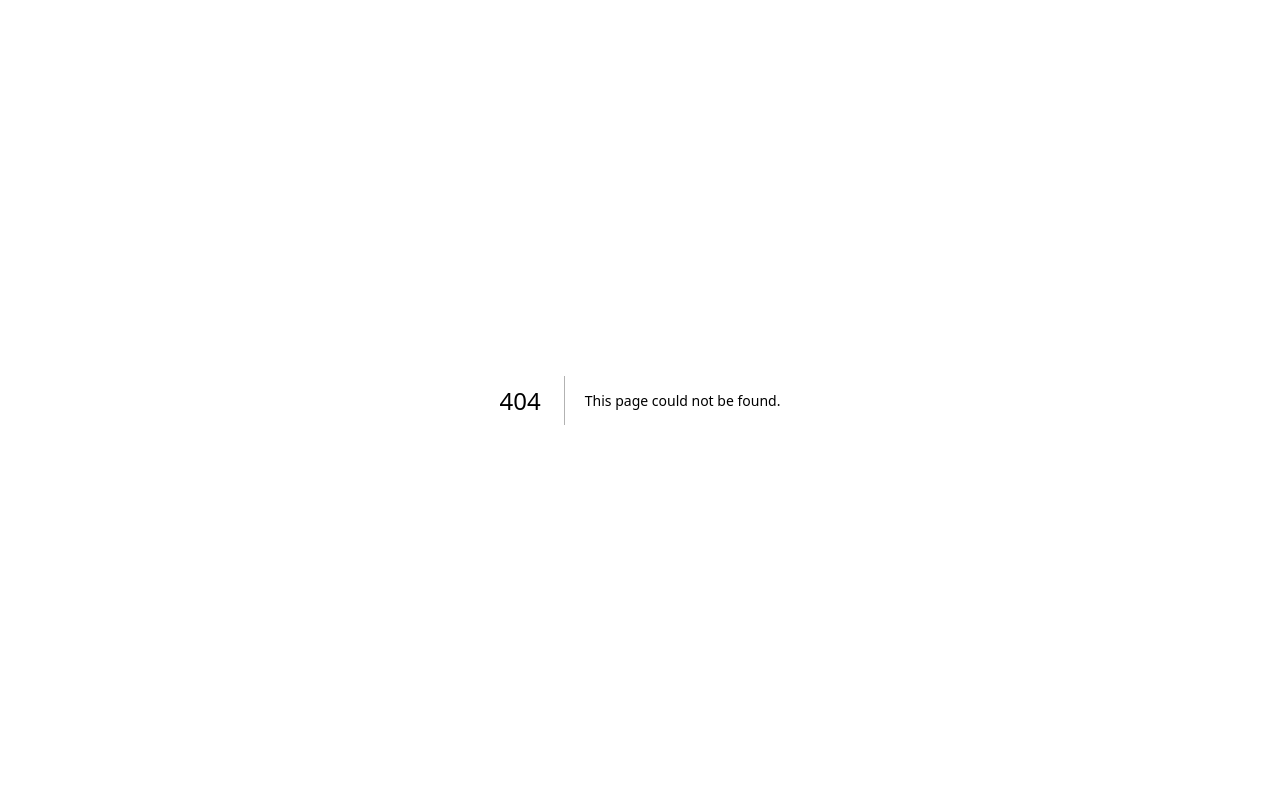
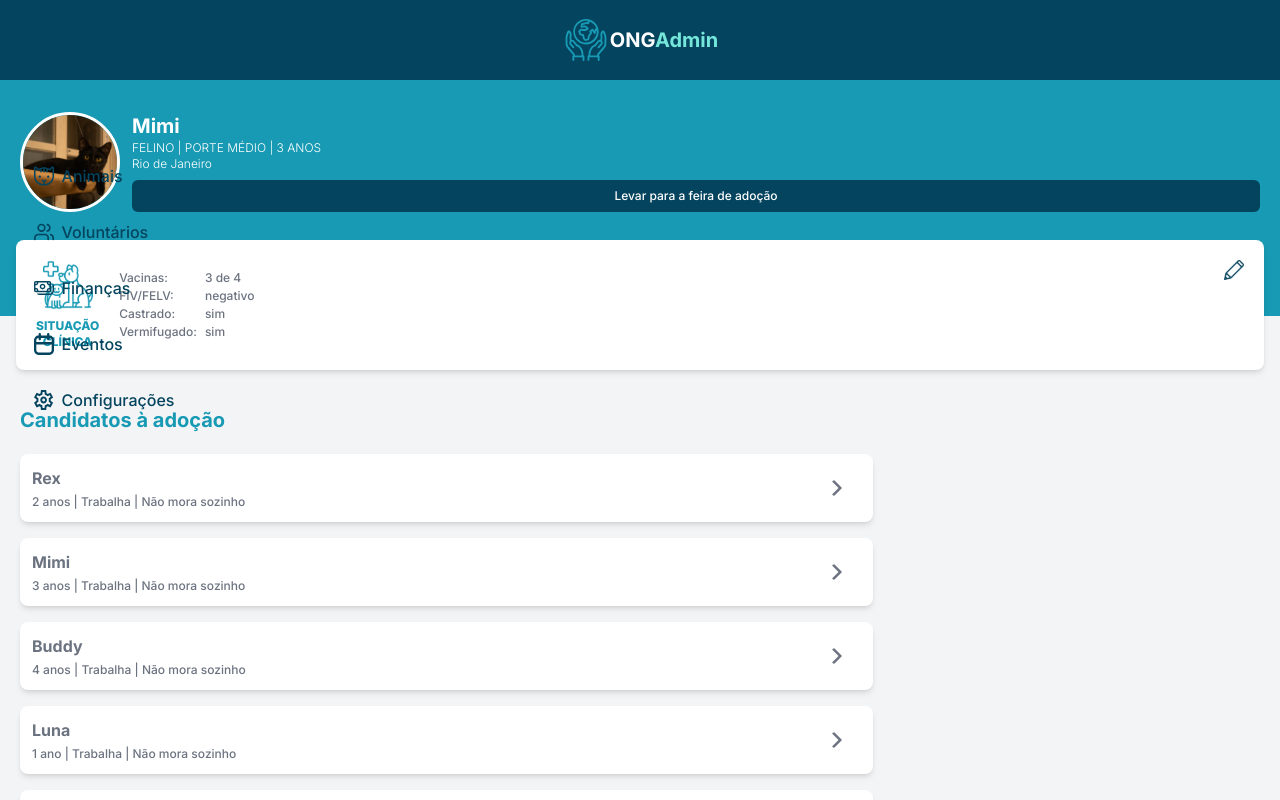
Before and after one commit to vhpadula/miauau-frontend, a Next.js app: page /animals/animal in a window 1280 px wide. Before the commit this address had no page. Shown: the top 800 px of the page. Built offline with nearby package versions, Linux system fonts and the light colour scheme.

Commit message:
create animal page

```diff
--- /dev/null
+++ b/src/app/(animalOrg)/animals/animal/page.tsx
@@ -0,0 +1,135 @@
+"use client";
+import React from "react";
+import AnimalCard from "@/components/molecules/AnimalCard";
+import Image from "next/image";
+import { AdoptionCandidateCard, Button } from "@/components";
+
+
+export default function Animal () {
+    const candidates = [
+        {
+            id: "1",
+            name: "Rex",
+            age: "2 anos",
+            livesAlone: false,
+            occupation: "Trabalha"
+        },
+        {
+            id: "2",
+            name: "Mimi",
+            age: "3 anos",
+            livesAlone: false,
+            occupation: "Trabalha"
+        },
+        {
+            id: "3",
+            name: "Buddy",
+            age: "4 anos",
+            livesAlone: false,
+            occupation: "Trabalha"
+        },
+        {
+            id: "4",
+            name: "Luna",
+            age: "1 ano",
+            livesAlone: false,
+            occupation: "Trabalha"
+        },
+        {
+            id: "5",
+            name: "Max",
+            age: "5 anos",
+            livesAlone: false,
+            occupation: "Trabalha"
+        },
+        {
+            id: "6",
+            name: "Bella",
+            age: "2 anos",
+            livesAlone: false,
+            occupation: "Trabalha"
+        },
+        {
+            id: "7",
+            name: "Charlie",
+            age: "3 anos",
+            livesAlone: false,
+            occupation: "Trabalha"
+        },
+        {
+            id: "8",
+            name: "Simba",
+            age: "4 anos",
+            livesAlone: false,
+            occupation: "Trabalha"
+        },
+    ];
+    const animal = {
+        id: "2",
+        imageSrc: "/images/cat1.png",
+        name: "Mimi",
+        species: "Felino",
+        size: "Médio",
+        age: "3 anos",
+        location: "Rio de Janeiro",
+    };
+
+    return (
+        <>
+            <div className="flex flex-col items-center pt-20">
+                <div className="bg-secondary w-full flex flex-row items-center px-5 pt-2 pb-20">
+                    <Image src={animal.imageSrc} alt="Animais" width={100} height={100} className="border-[3px] border-white rounded-full my-6"/>
+                    <div className="ml-3 flex-grow">
+                        <p className="font-bold text-white text-xl">{animal.name}</p>
+                        <p className="text-white text-xs font-light">{animal.species.toUpperCase()} | PORTE {animal.size.toUpperCase()} | {animal.age.toUpperCase()}</p>
+                        <p className="text-white text-xs font-light">{animal.location}</p>
+                        <Button
+                            label="Levar para a feira de adoção"
+                            className="text-xs w-full mt-2"
+                            variant="primary"
+                            type="submit"
+                        />
+                    </div>
+                </div>
+                <div className="px-4 w-full -m-3">
+                    <div className="flex items-start justify-between bg-white shadow-md rounded-lg -mt-16">
+                        <div className="flex items-center justify-between">
+                            <div className="flex flex-col items-center justify-center m-5">
+                                <Image src="/icons/cat-dog-vet.svg" alt="Animais" width={50} height={50}/>
+                                <p className="text-secondary font-extrabold text-xs mt-2">SITUAÇÃO</p>
+                                <p className="text-secondary font-extrabold text-xs">CLÍNICA</p>
+                            </div>
+                            <div className="grid grid-cols-2 gap-x-2 gap-y-0.5 text-gray-700 text-xs font-medium flex-grow">
+                                <p>Vacinas:</p>
+                                <p>3 de 4</p>
+
+                                <p>FIV/FELV:</p>
+                                <p>negativo</p>
+
+                                <p>Castrado:</p>
+                                <p>sim</p>
+
+                                <p>Vermifugado:</p>
+                                <p>sim</p>
+                            </div>
+                        </div>
+                    <Image src="/icons/edit-primary.svg" alt="Animais" width={20} height={20} className="m-5"/>
+                    </div>
+                </div>
+            </div>
+                <p className="text-secondary font-bold text-xl mt-12 mx-5 pb-5">Candidatos à adoção</p>
+                <div className="grid grid-cols-1 lg:w-2/3 md:w-1/2 gap-4 mx-5  max-h-screen">
+                    {candidates.map((candidate) => (
+                        <AdoptionCandidateCard
+                            key={candidate.id}
+                            id={candidate.id}
+                            name={candidate.name}
+                            occupation={candidate.occupation}
+                            livesAlone={candidate.livesAlone}
+                            age={candidate.age}
+                        />
+                    ))}
+                </div>
+        </>
+    );
+};
--- /dev/null
+++ b/src/components/molecules/AdoptionCandidateCard.tsx
@@ -0,0 +1,40 @@
+import React from "react";
+import Image from "next/image";
+type AdoptionCandidateCardProps = {
+    id: string;
+    name: string;
+    occupation: string;
+    livesAlone: boolean;
+    age: string;
+};
+
+const AdoptionCandidateCard: React.FC<AdoptionCandidateCardProps> = ({
+    id,
+    name,
+    occupation,
+    livesAlone,
+    age,
+}) => {
+    return (
+        <div
+            id={id}
+            className="flex items-center justify-between bg-white shadow-md rounded-lg w-full"
+        >
+            <div className="flex items-center ml-3 my-3">
+                <div>
+                    <p className="font-bold text-gray-700 text-base mb-1">{name}</p>
+                    <p className="text-gray-700 text-xs font-medium">{age} | {occupation} | {livesAlone ? "Mora sozinho" : "Não mora sozinho"}</p>
+                </div>
+            </div>
+            <Image
+                src="/icons/semi-right-arrow.svg"
+                alt="semi-right-arrow"
+                width={16}
+                height={16}
+                className="mr-7"
+            />
+        </div>
+    );
+};
+
+export default AdoptionCandidateCard;
--- a/src/components/molecules/index.ts
+++ b/src/components/molecules/index.ts
@@ -2,3 +2,4 @@ export { default as TitleLogo } from "./TitleLogo";
 export { default as HeaderGroup } from "./HeaderGroup";
 export { default as AnimalCard } from "./AnimalCard";
 export { default as VolunteerCard } from "./VolunteerCard";
+export { default as AdoptionCandidateCard } from "./AdoptionCandidateCard"
```
Also changed, not shown: public/icons/cat-dog-vet.svg (added), public/icons/edit-primary.svg (added).
